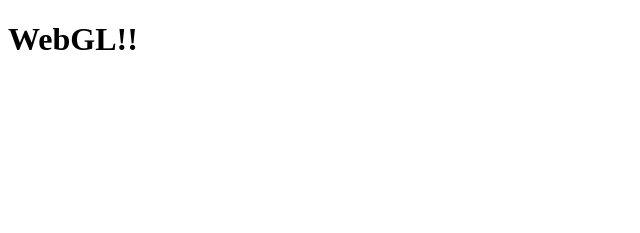
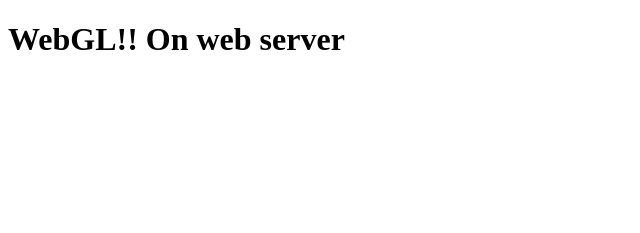
Before and after one commit to Vinigperuzzi/WebGL-learning, a website: page public/index.html in a window 1280 px wide. Shown: the whole page, without its empty margins (0-640 px from the left). Drawn offline with Linux system fonts and the light colour scheme.

Commit message:
First commit

```diff
--- a/public/index.html
+++ b/public/index.html
@@ -8,7 +8,7 @@
     <script src="main.js" defer></script>
 </head>
 <body>
-    <h1>WebGL!!</h1>
+    <h1>WebGL!! On web server</h1>
     <canvas></canvas>
 </body>
 </html>
```
